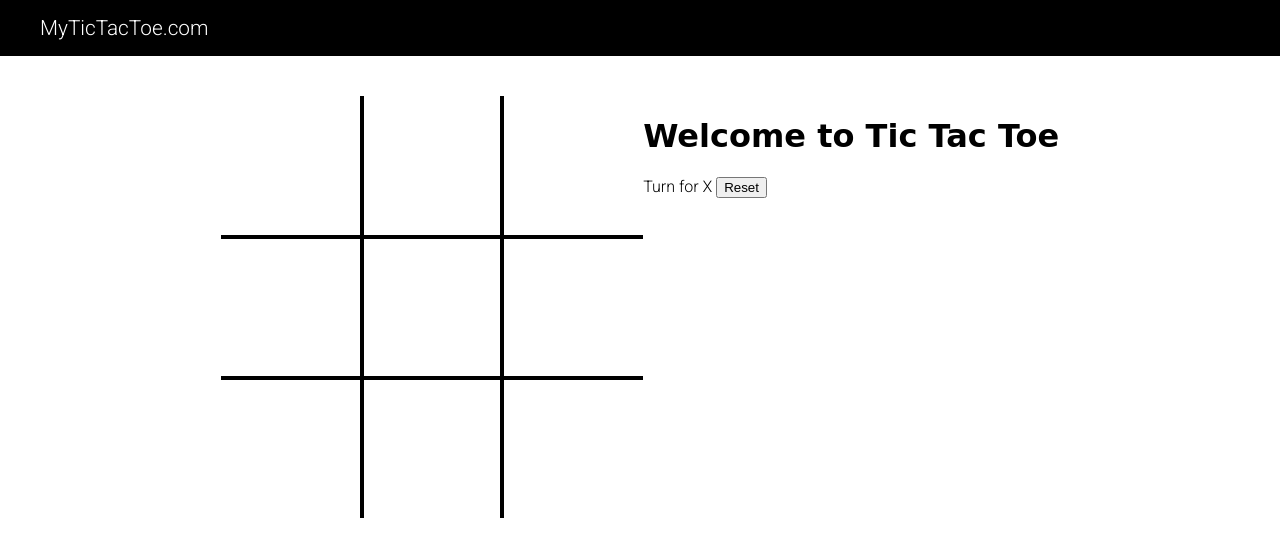
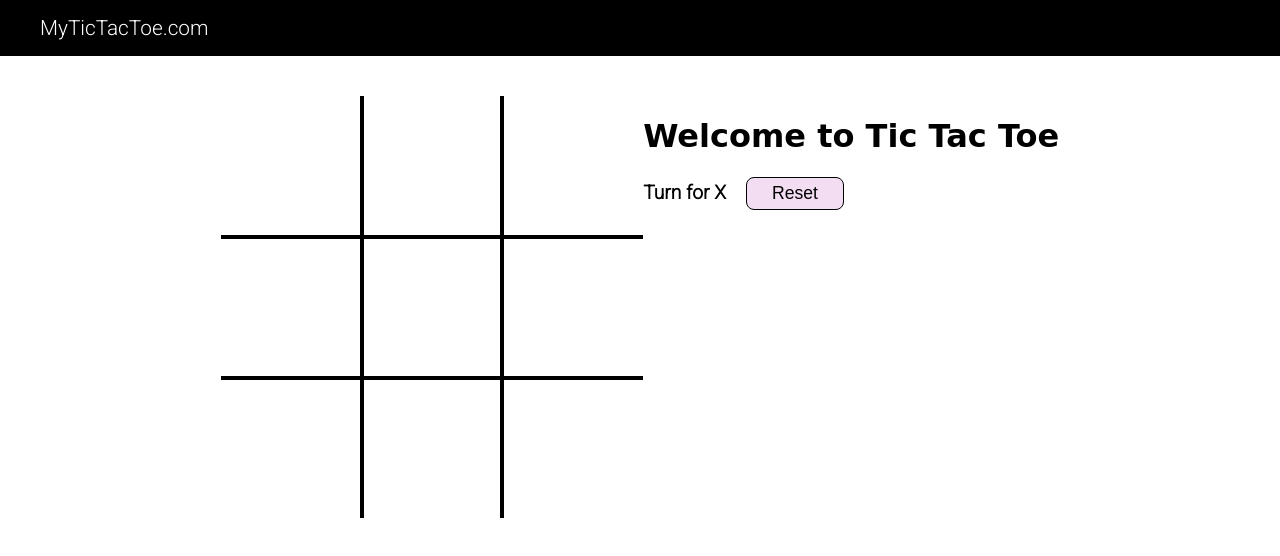
Before and after one commit to omkarpatke/tic-tac-toe, a plain HTML site: page index.html in a window 1280 px wide. Drawn offline with Linux system fonts and the light colour scheme; a web font is replaced by a local one.

Commit message:
style: styled reset button and turn span

```diff
--- a/style.css
+++ b/style.css
@@ -57,3 +57,16 @@ img{
 .bb-0{
     border-bottom: 0;
 }
+#reset{
+    margin: 0 16px;
+    padding: 5px 25px;
+    font-size: 1.1rem;
+    background-color: #f3ddf2;
+    border: 1px solid;
+    border-radius: 8px;
+    cursor: pointer;
+}
+.whosTurn{
+    font-size: 1.2rem;
+    font-weight: 800;
+}
```
